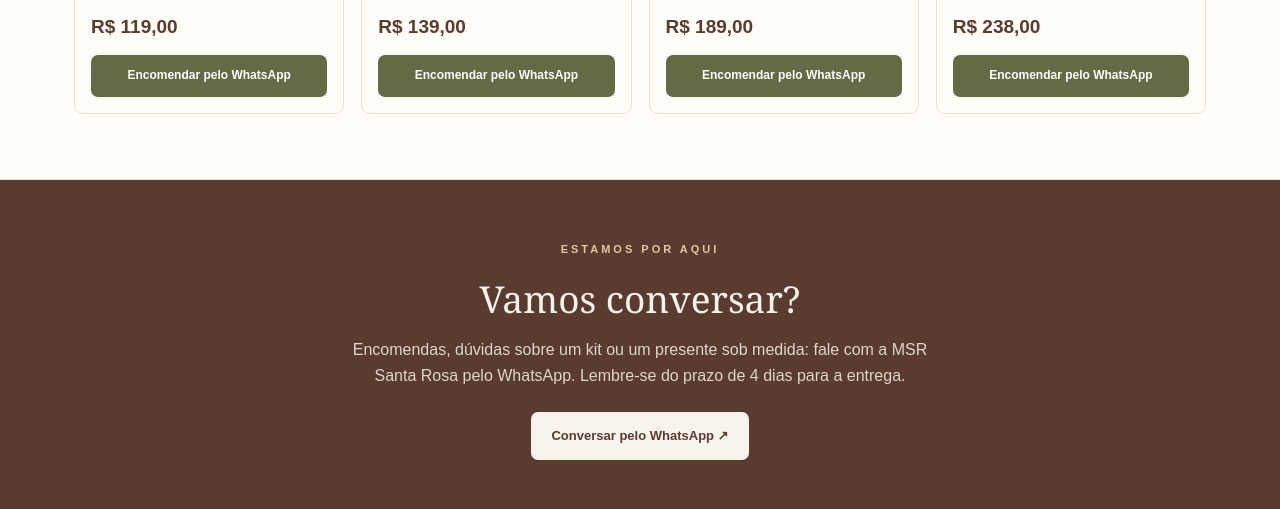
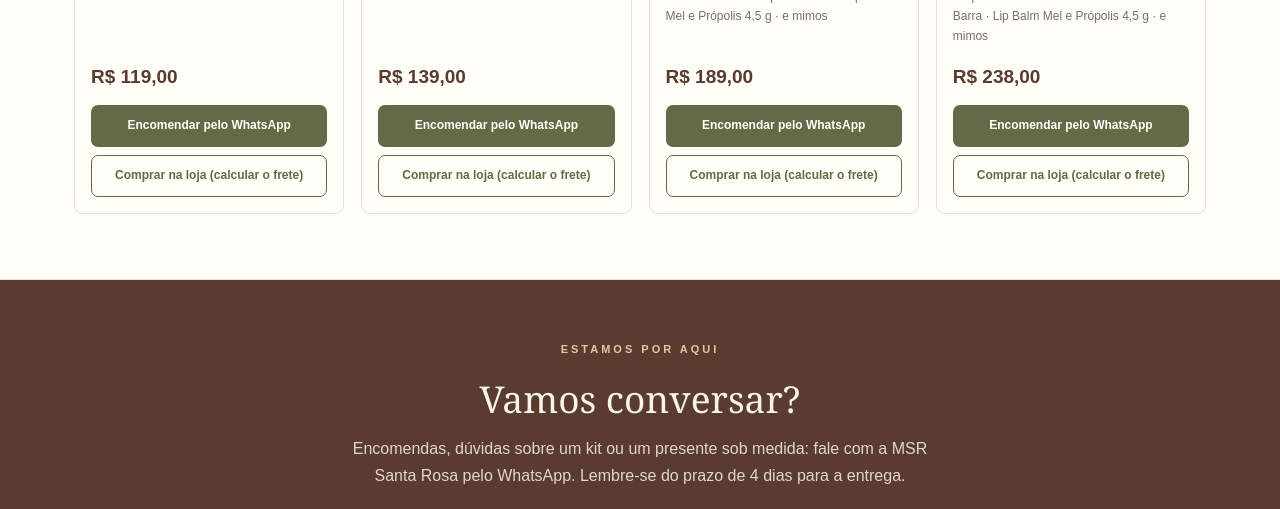
Before and after one commit to meliponariosantarosa/msr-santarosa, a plain HTML site: page kits-natal.html in a window 1280 px wide. Shown: the part 1899-2408 px from the top of the page. Drawn offline with Linux system fonts and the light colour scheme.

Commit message:
Kits de Natal: botão 'Comprar na loja (calcular o frete)' em cada kit + link da loja no aviso e no contato

```diff
--- a/kits-natal.html
+++ b/kits-natal.html
@@ -282,7 +282,7 @@
     </section>
 
     <div class="aviso">
-      <p><strong>FAÇA SUA ENCOMENDA</strong> · Os kits são montados à mão, sob encomenda — <strong>prazo de entrega de 4 dias</strong>.</p>
+      <p><strong>FAÇA SUA ENCOMENDA</strong> · Os kits são montados à mão, sob encomenda — <strong>prazo de entrega de 4 dias</strong>. Quem é de longe pode <a href="https://meliponariosantarosa.lojavirtualnuvem.com.br/kits-de-natal-kki1t/" target="_blank" rel="noopener noreferrer" style="color:#e2c7a2;text-decoration:underline"><strong>comprar pela loja e calcular o frete</strong></a>.</p>
     </div>
 
     <section class="catalogo" id="kits">
@@ -302,6 +302,7 @@
         <h2>Vamos conversar?</h2>
         <p>Encomendas, dúvidas sobre um kit ou um presente sob medida: fale com a MSR Santa Rosa pelo WhatsApp. Lembre-se do prazo de 4 dias para a entrega.</p>
         <a class="botao" style="background:#f8f4eb;color:#593b30" href="https://wa.me/5531984144772?text=Olá!%20Vim%20pelo%20catálogo%20de%20Kits%20de%20Natal%20da%20MSR%20Santa%20Rosa." target="_blank" rel="noopener noreferrer">Conversar pelo WhatsApp ↗</a>
+        <a class="botao botao-contorno" style="border-color:#f8f4eb;color:#f8f4eb;margin-left:10px" href="https://meliponariosantarosa.lojavirtualnuvem.com.br/kits-de-natal-kki1t/" target="_blank" rel="noopener noreferrer">Ver os kits na loja (com frete) ↗</a>
       </div>
     </section>
   </main>
@@ -327,14 +328,14 @@
     const WHATSAPP = "5531984144772";
 
     const kits = [
-      { nome: "Kit Mimo", apresentacao: "Caixa de madeira", conteudo: "Bálsamo Artesanal Própolis e Melaleuca 20 g · Lip Balm Mel e Própolis 4,5 g · Sabonete artesanal de mel · e mimos", preco: 57, fotos: ["https://dcdn-us.mitiendanube.com/stores/004/939/598/products/media-generation-kit-3-fundo-natalino-0-da7a32f3-1fcc-437f-9199-9bb501de061e-481d5a6250f1742af417958057733836-640-0.webp", "https://dcdn-us.mitiendanube.com/stores/004/939/598/products/media-generation-embalado-mimo-fundo-natalino-0-b440f059-094d-4195-b2f5-bebb8c42e090-4e2f15b821d928a6f617958057791190-640-0.webp", "https://dcdn-us.mitiendanube.com/stores/004/939/598/products/kit_mimo_1-69ac901c0809fe297317958057861018-640-0.webp"] },
-      { nome: "Kit Mel & Própolis", apresentacao: "Cesta decorada", conteudo: "Mel Gourmet Uruçu Amarela 100 g · Extrato de Própolis de Mandaçaia 30 ml · e mimos", preco: 73, fotos: ["https://dcdn-us.mitiendanube.com/stores/004/939/598/products/media-generation-kit-4-fundo-natalino-0-63db9494-b4f6-4c2f-af07-6cefb8dbf48f-3bb018b9ca196d91a117958057921878-640-0.webp", "https://dcdn-us.mitiendanube.com/stores/004/939/598/products/media-generation-embalado-mel-propolis-fundo-na-0-f2b6da4c-0722-401d-807a-34f69fd277df-2b382e2ca1f3e69c1017958057992122-640-0.webp", "https://dcdn-us.mitiendanube.com/stores/004/939/598/products/kit_mel_e_pr_polis_1-22d231c8cd0afb0c0117958058050197-640-0.webp"] },
-      { nome: "Kit Mãos Cuidadas", apresentacao: "Caixa de madeira", conteudo: "Fluido para Unhas 35 ml · Cera para Cutículas 15 g · Bálsamo Artesanal Própolis e Melaleuca 20 g · Lip Balm Mel e Própolis 4,5 g · e mimos", preco: 93, fotos: ["https://dcdn-us.mitiendanube.com/stores/004/939/598/products/media-generation-kit-7-fundo-natalino-0-39dc380d-e7a3-478f-b1dd-7691b27c9ece-a30dad7bb544c220e217958058521908-640-0.webp", "https://dcdn-us.mitiendanube.com/stores/004/939/598/products/media-generation-embalado-maos-cuidadas-fundo-n-0-67079215-22fe-40eb-ad0b-bc710a237694-12b6a37462decd910117958058594467-640-0.webp", "https://dcdn-us.mitiendanube.com/stores/004/939/598/products/kit_m_os_cuidadas_1-4870b5cd25f232e93117958058685260-640-0.webp"] },
-      { nome: "Kit Manhã de Natal", apresentacao: "Caixa de madeira", conteudo: "Banho de Mel 250 ml · Sabonete Líquido Rosto e Corpo 250 ml · Lip Balm Mel e Própolis 4,5 g · Sabonete artesanal de mel · e mimos", preco: 98, fotos: ["https://dcdn-us.mitiendanube.com/stores/004/939/598/products/media-generation-kit-natal-fundo-natalino-0-2eede734-d821-4837-9a76-55826ffaa880-1231164236e521a9bc17958057494952-640-0.webp", "https://dcdn-us.mitiendanube.com/stores/004/939/598/products/media-generation-embalado-manha-de-natal-fundo-0-e119e1df-b304-4357-899e-a752406c0984-4da5398c67bec9cbf317958057554638-640-0.webp", "https://dcdn-us.mitiendanube.com/stores/004/939/598/products/kit_manh__de_natal_1-0e4dad6c29382ff3ff17958057652825-640-0.webp"] },
-      { nome: "Kit Fios de Festa", apresentacao: "Caixa de madeira", conteudo: "Shampoo Sólido de Açaí 70 g · Condicionador Sólido 50 g · Lip Balm Mel e Própolis 4,5 g · Sabonete artesanal de mel · e mimos", preco: 119, fotos: ["https://dcdn-us.mitiendanube.com/stores/004/939/598/products/media-generation-kit-5-fundo-natalino-0-f430082d-0c60-4966-9f95-fd1f6ed17f75-2de8134166b855fc5a17958058113042-640-0.webp", "https://dcdn-us.mitiendanube.com/stores/004/939/598/products/media-generation-embalado-fios-de-festa-fundo-n-0-a346aea3-b650-4afa-9b23-eed1e8358b36-cd447eb7349b36a74317958058180103-640-0.webp", "https://dcdn-us.mitiendanube.com/stores/004/939/598/products/kit_fios_de_festa_1-420ca291967083ff9817958058243610-640-0.webp"] },
-      { nome: "Kit Degustação de Méis", apresentacao: "Caixa com visor", conteudo: "Mel Gourmet Uruçu Amarela 130 g · Mel Gourmet Jataí 130 g · Extrato de Própolis de Mandaçaia 30 ml · e mimos", preco: 139, fotos: ["https://dcdn-us.mitiendanube.com/stores/004/939/598/products/media-generation-kit-6-fundo-natalino-0-21167d99-45d4-4e75-ba41-e765de111edc-756473e364334f996817958058330998-640-0.webp", "https://dcdn-us.mitiendanube.com/stores/004/939/598/products/media-generation-embalado-degustacao-fundo-nata-0-467a68d8-4e3d-4a83-a971-1338f0fff7f1-3481e6d4e751af5b0f17958058392337-640-0.webp", "https://dcdn-us.mitiendanube.com/stores/004/939/598/products/kit_degust__o_de_meis_1-b8376200f006ca97fb17958058457965-640-0.webp"] },
-      { nome: "Kit Cuidado Completo", apresentacao: "Caixa de madeira", conteudo: "Sérum Facial Mel e Própolis 30 ml · Hidratante Facial Mel e Própolis 60 ml · Hidratante Corporal Manteiga 150 g · Sabonete Íntimo Líquido 120 ml · Lip Balm Mel e Própolis 4,5 g · e mimos", preco: 189, fotos: ["https://dcdn-us.mitiendanube.com/stores/004/939/598/products/media-generation-kit-1-fundo-natalino-0-f5c3c008-de73-4607-9404-e38db46c9fa7-be136e7ed7885a150a17958057327624-640-0.webp", "https://dcdn-us.mitiendanube.com/stores/004/939/598/products/media-generation-embalado-cuidado-completo-fund-0-c7f041d1-5d30-4add-90d3-74d6c9f906e7-2828fe1842d8b3a7cc17958057385141-640-0.webp", "https://dcdn-us.mitiendanube.com/stores/004/939/598/products/kit_cuidado_completo_1-cc3b62a23ecdcc605817958057428123-640-0.webp"] },
-      { nome: "Kit Banho Completo", apresentacao: "Caixa de madeira", conteudo: "Banho de Mel 250 ml · Sabonete Líquido Rosto e Corpo 250 ml · Sérum Facial Mel e Própolis 30 ml · Hidratante Facial Mel e Própolis 60 ml · Sabonete Artesanal em Barra · Lip Balm Mel e Própolis 4,5 g · e mimos", preco: 238, fotos: ["https://dcdn-us.mitiendanube.com/stores/004/939/598/products/media-generation-kit-8-fundo-natalino-0-3c8f9729-a7ca-4377-ae22-ba5dc8706fc0-3519fc75330cd39ac917958058747369-640-0.webp", "https://dcdn-us.mitiendanube.com/stores/004/939/598/products/media-generation-embalado-banho-completo-fundo-0-be58798b-2ff4-4b38-96da-b58a4eb37d98-5cbe1ffe198606864a17958058821875-640-0.webp", "https://dcdn-us.mitiendanube.com/stores/004/939/598/products/lit_banho_completo_1-a9120e5a01ca4f9c8f17958058948824-640-0.webp"] }
+      { nome: "Kit Mimo", apresentacao: "Caixa de madeira", conteudo: "Bálsamo Artesanal Própolis e Melaleuca 20 g · Lip Balm Mel e Própolis 4,5 g · Sabonete artesanal de mel · e mimos", preco: 57, loja: "https://meliponariosantarosa.lojavirtualnuvem.com.br/produtos/kit-mimo-1okzp/", fotos: ["https://dcdn-us.mitiendanube.com/stores/004/939/598/products/media-generation-kit-3-fundo-natalino-0-da7a32f3-1fcc-437f-9199-9bb501de061e-481d5a6250f1742af417958057733836-640-0.webp", "https://dcdn-us.mitiendanube.com/stores/004/939/598/products/media-generation-embalado-mimo-fundo-natalino-0-b440f059-094d-4195-b2f5-bebb8c42e090-4e2f15b821d928a6f617958057791190-640-0.webp", "https://dcdn-us.mitiendanube.com/stores/004/939/598/products/kit_mimo_1-69ac901c0809fe297317958057861018-640-0.webp"] },
+      { nome: "Kit Mel & Própolis", apresentacao: "Cesta decorada", conteudo: "Mel Gourmet Uruçu Amarela 100 g · Extrato de Própolis de Mandaçaia 30 ml · e mimos", preco: 73, loja: "https://meliponariosantarosa.lojavirtualnuvem.com.br/produtos/kit-mel-propolis-1cub9/", fotos: ["https://dcdn-us.mitiendanube.com/stores/004/939/598/products/media-generation-kit-4-fundo-natalino-0-63db9494-b4f6-4c2f-af07-6cefb8dbf48f-3bb018b9ca196d91a117958057921878-640-0.webp", "https://dcdn-us.mitiendanube.com/stores/004/939/598/products/media-generation-embalado-mel-propolis-fundo-na-0-f2b6da4c-0722-401d-807a-34f69fd277df-2b382e2ca1f3e69c1017958057992122-640-0.webp", "https://dcdn-us.mitiendanube.com/stores/004/939/598/products/kit_mel_e_pr_polis_1-22d231c8cd0afb0c0117958058050197-640-0.webp"] },
+      { nome: "Kit Mãos Cuidadas", apresentacao: "Caixa de madeira", conteudo: "Fluido para Unhas 35 ml · Cera para Cutículas 15 g · Bálsamo Artesanal Própolis e Melaleuca 20 g · Lip Balm Mel e Própolis 4,5 g · e mimos", preco: 93, loja: "https://meliponariosantarosa.lojavirtualnuvem.com.br/produtos/kit-maos-cuidadas-ed7e2/", fotos: ["https://dcdn-us.mitiendanube.com/stores/004/939/598/products/media-generation-kit-7-fundo-natalino-0-39dc380d-e7a3-478f-b1dd-7691b27c9ece-a30dad7bb544c220e217958058521908-640-0.webp", "https://dcdn-us.mitiendanube.com/stores/004/939/598/products/media-generation-embalado-maos-cuidadas-fundo-n-0-67079215-22fe-40eb-ad0b-bc710a237694-12b6a37462decd910117958058594467-640-0.webp", "https://dcdn-us.mitiendanube.com/stores/004/939/598/products/kit_m_os_cuidadas_1-4870b5cd25f232e93117958058685260-640-0.webp"] },
+      { nome: "Kit Manhã de Natal", apresentacao: "Caixa de madeira", conteudo: "Banho de Mel 250 ml · Sabonete Líquido Rosto e Corpo 250 ml · Lip Balm Mel e Própolis 4,5 g · Sabonete artesanal de mel · e mimos", preco: 98, loja: "https://meliponariosantarosa.lojavirtualnuvem.com.br/produtos/kit-manha-de-natal-c1u50/", fotos: ["https://dcdn-us.mitiendanube.com/stores/004/939/598/products/media-generation-kit-natal-fundo-natalino-0-2eede734-d821-4837-9a76-55826ffaa880-1231164236e521a9bc17958057494952-640-0.webp", "https://dcdn-us.mitiendanube.com/stores/004/939/598/products/media-generation-embalado-manha-de-natal-fundo-0-e119e1df-b304-4357-899e-a752406c0984-4da5398c67bec9cbf317958057554638-640-0.webp", "https://dcdn-us.mitiendanube.com/stores/004/939/598/products/kit_manh__de_natal_1-0e4dad6c29382ff3ff17958057652825-640-0.webp"] },
+      { nome: "Kit Fios de Festa", apresentacao: "Caixa de madeira", conteudo: "Shampoo Sólido de Açaí 70 g · Condicionador Sólido 50 g · Lip Balm Mel e Própolis 4,5 g · Sabonete artesanal de mel · e mimos", preco: 119, loja: "https://meliponariosantarosa.lojavirtualnuvem.com.br/produtos/kit-fios-de-festa-10dpi/", fotos: ["https://dcdn-us.mitiendanube.com/stores/004/939/598/products/media-generation-kit-5-fundo-natalino-0-f430082d-0c60-4966-9f95-fd1f6ed17f75-2de8134166b855fc5a17958058113042-640-0.webp", "https://dcdn-us.mitiendanube.com/stores/004/939/598/products/media-generation-embalado-fios-de-festa-fundo-n-0-a346aea3-b650-4afa-9b23-eed1e8358b36-cd447eb7349b36a74317958058180103-640-0.webp", "https://dcdn-us.mitiendanube.com/stores/004/939/598/products/kit_fios_de_festa_1-420ca291967083ff9817958058243610-640-0.webp"] },
+      { nome: "Kit Degustação de Méis", apresentacao: "Caixa com visor", conteudo: "Mel Gourmet Uruçu Amarela 130 g · Mel Gourmet Jataí 130 g · Extrato de Própolis de Mandaçaia 30 ml · e mimos", preco: 139, loja: "https://meliponariosantarosa.lojavirtualnuvem.com.br/produtos/kit-degustacao-de-meis-1cs51/", fotos: ["https://dcdn-us.mitiendanube.com/stores/004/939/598/products/media-generation-kit-6-fundo-natalino-0-21167d99-45d4-4e75-ba41-e765de111edc-756473e364334f996817958058330998-640-0.webp", "https://dcdn-us.mitiendanube.com/stores/004/939/598/products/media-generation-embalado-degustacao-fundo-nata-0-467a68d8-4e3d-4a83-a971-1338f0fff7f1-3481e6d4e751af5b0f17958058392337-640-0.webp", "https://dcdn-us.mitiendanube.com/stores/004/939/598/products/kit_degust__o_de_meis_1-b8376200f006ca97fb17958058457965-640-0.webp"] },
+      { nome: "Kit Cuidado Completo", apresentacao: "Caixa de madeira", conteudo: "Sérum Facial Mel e Própolis 30 ml · Hidratante Facial Mel e Própolis 60 ml · Hidratante Corporal Manteiga 150 g · Sabonete Íntimo Líquido 120 ml · Lip Balm Mel e Própolis 4,5 g · e mimos", preco: 189, loja: "https://meliponariosantarosa.lojavirtualnuvem.com.br/produtos/kit-cuidado-completo-wyfhu/", fotos: ["https://dcdn-us.mitiendanube.com/stores/004/939/598/products/media-generation-kit-1-fundo-natalino-0-f5c3c008-de73-4607-9404-e38db46c9fa7-be136e7ed7885a150a17958057327624-640-0.webp", "https://dcdn-us.mitiendanube.com/stores/004/939/598/products/media-generation-embalado-cuidado-completo-fund-0-c7f041d1-5d30-4add-90d3-74d6c9f906e7-2828fe1842d8b3a7cc17958057385141-640-0.webp", "https://dcdn-us.mitiendanube.com/stores/004/939/598/products/kit_cuidado_completo_1-cc3b62a23ecdcc605817958057428123-640-0.webp"] },
+      { nome: "Kit Banho Completo", apresentacao: "Caixa de madeira", conteudo: "Banho de Mel 250 ml · Sabonete Líquido Rosto e Corpo 250 ml · Sérum Facial Mel e Própolis 30 ml · Hidratante Facial Mel e Própolis 60 ml · Sabonete Artesanal em Barra · Lip Balm Mel e Própolis 4,5 g · e mimos", preco: 238, loja: "https://meliponariosantarosa.lojavirtualnuvem.com.br/produtos/kit-banho-completo-u1z0f/", fotos: ["https://dcdn-us.mitiendanube.com/stores/004/939/598/products/media-generation-kit-8-fundo-natalino-0-3c8f9729-a7ca-4377-ae22-ba5dc8706fc0-3519fc75330cd39ac917958058747369-640-0.webp", "https://dcdn-us.mitiendanube.com/stores/004/939/598/products/media-generation-embalado-banho-completo-fundo-0-be58798b-2ff4-4b38-96da-b58a4eb37d98-5cbe1ffe198606864a17958058821875-640-0.webp", "https://dcdn-us.mitiendanube.com/stores/004/939/598/products/lit_banho_completo_1-a9120e5a01ca4f9c8f17958058948824-640-0.webp"] }
     ];
 
     const lista = document.getElementById("listaKits");
@@ -421,6 +422,13 @@
       botao.target = "_blank";
       botao.rel = "noopener noreferrer";
       acoes.appendChild(botao);
+      const botaoLoja = document.createElement("a");
+      botaoLoja.className = "botao botao-contorno";
+      botaoLoja.textContent = "Comprar na loja (calcular o frete)";
+      botaoLoja.href = kit.loja;
+      botaoLoja.target = "_blank";
+      botaoLoja.rel = "noopener noreferrer";
+      acoes.appendChild(botaoLoja);
       info.appendChild(acoes);
 
       cartao.appendChild(info);
```
